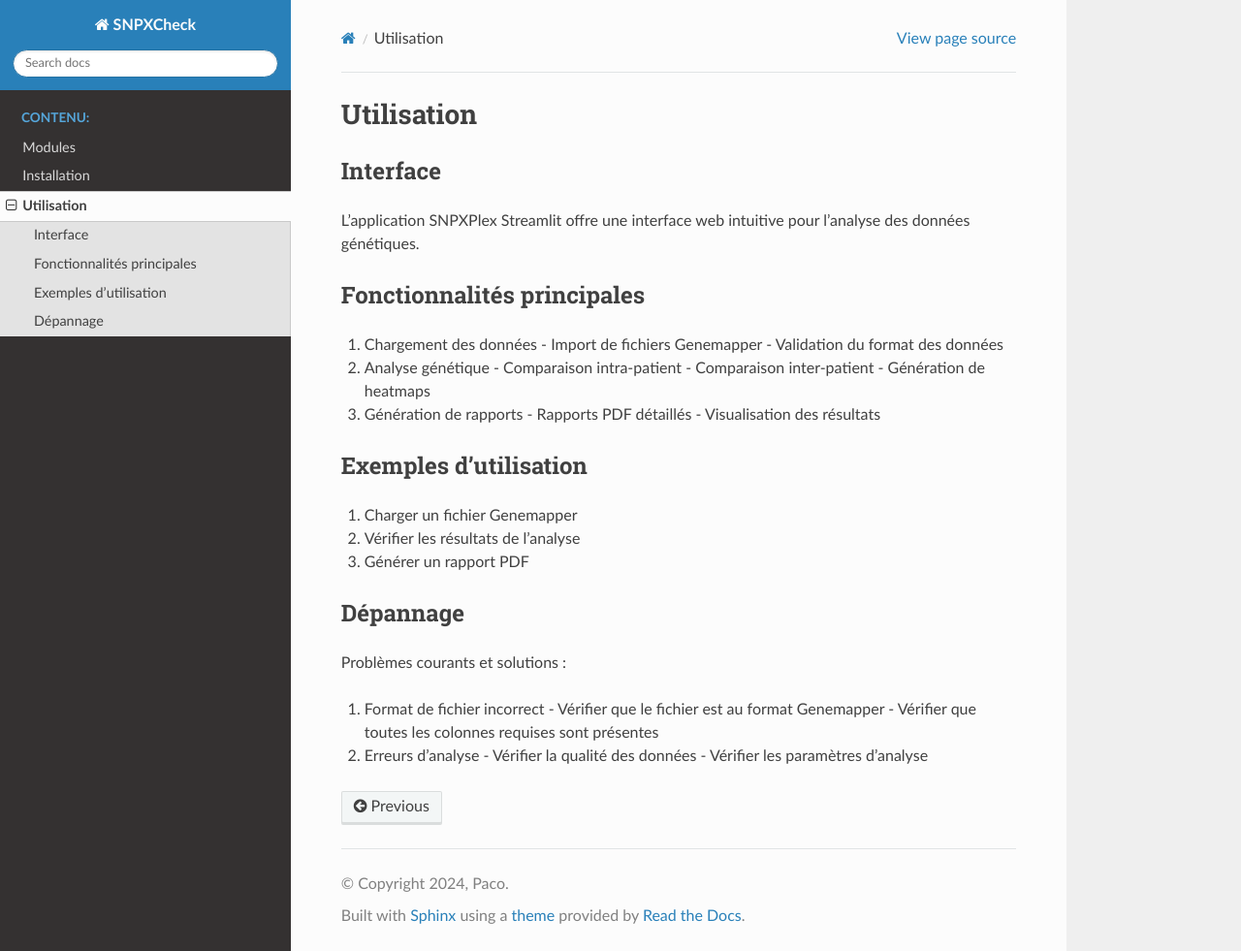
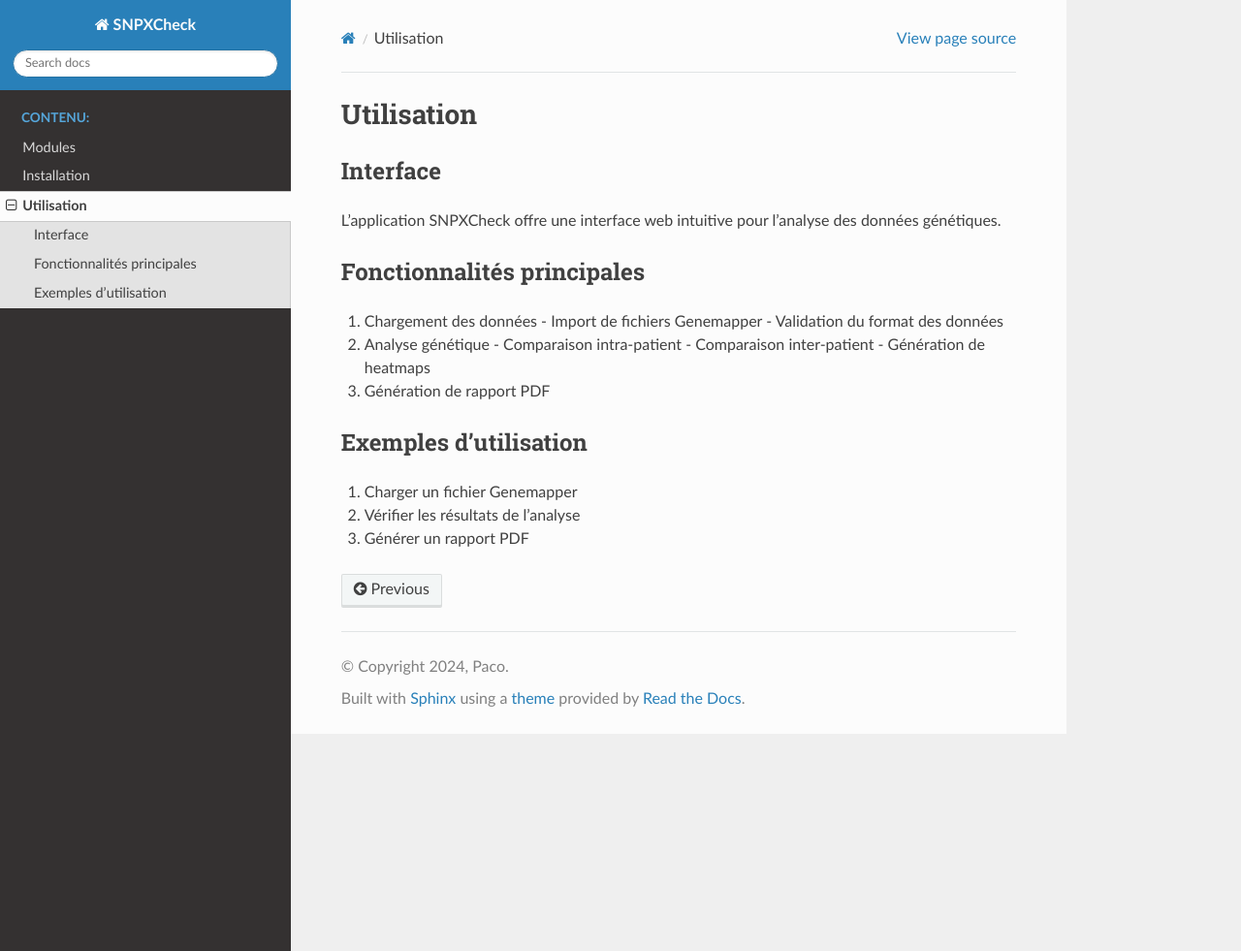
Before and after one commit to bioinfo-chulimoges/snpxcheck, a Sphinx documentation site: the page built from docs/source/usage.rst, in a window 1280 px wide and 981 px high. Shown: the whole window at 97% size. Built offline with Sphinx 7.4.7 and the Read the Docs theme 3.1.0, drawn with Linux system fonts in a browser that asks for light colours.

```diff
--- a/docs/source/index.rst
+++ b/docs/source/index.rst
@@ -12,7 +12,7 @@ SNPXCheck est une application web pour l'analyse génétique des données SNPXPl
    usage
 
 Indices et tables
-================
+=================
 
 * :ref:`genindex`
 * :ref:`modindex`
--- a/docs/source/modules/modules.rst
+++ b/docs/source/modules/modules.rst
@@ -4,7 +4,6 @@ Modules
 .. toctree::
    :maxdepth: 4
 
-   app
    data
    services
    utils
--- a/docs/source/modules/visualization.rst
+++ b/docs/source/modules/visualization.rst
@@ -1,5 +1,5 @@
 Visualization
-============
+=============
 
 .. automodule:: src.visualization.plots
    :members:
--- a/docs/source/usage.rst
+++ b/docs/source/usage.rst
@@ -4,10 +4,10 @@ Utilisation
 Interface
 ---------
 
-L'application SNPXPlex Streamlit offre une interface web intuitive pour l'analyse des données génétiques.
+L'application SNPXCheck offre une interface web intuitive pour l'analyse des données génétiques.
 
 Fonctionnalités principales
---------------------------
+---------------------------
 
 1. Chargement des données
    - Import de fichiers Genemapper
@@ -18,26 +18,11 @@ Fonctionnalités principales
    - Comparaison inter-patient
    - Génération de heatmaps
 
-3. Génération de rapports
-   - Rapports PDF détaillés
-   - Visualisation des résultats
+3. Génération de rapport PDF
 
 Exemples d'utilisation
----------------------
+----------------------
 
 1. Charger un fichier Genemapper
 2. Vérifier les résultats de l'analyse
 3. Générer un rapport PDF
-
-Dépannage
----------
-
-Problèmes courants et solutions :
-
-1. Format de fichier incorrect
-   - Vérifier que le fichier est au format Genemapper
-   - Vérifier que toutes les colonnes requises sont présentes
-
-2. Erreurs d'analyse
-   - Vérifier la qualité des données
-   - Vérifier les paramètres d'analyse
```
Also changed, not shown: docs/source/_static/index.html (+3 -4 lines), docs/source/installation.rst (+6 -5 lines), docs/source/modules/app.rst (deleted, +0 -7 lines).
